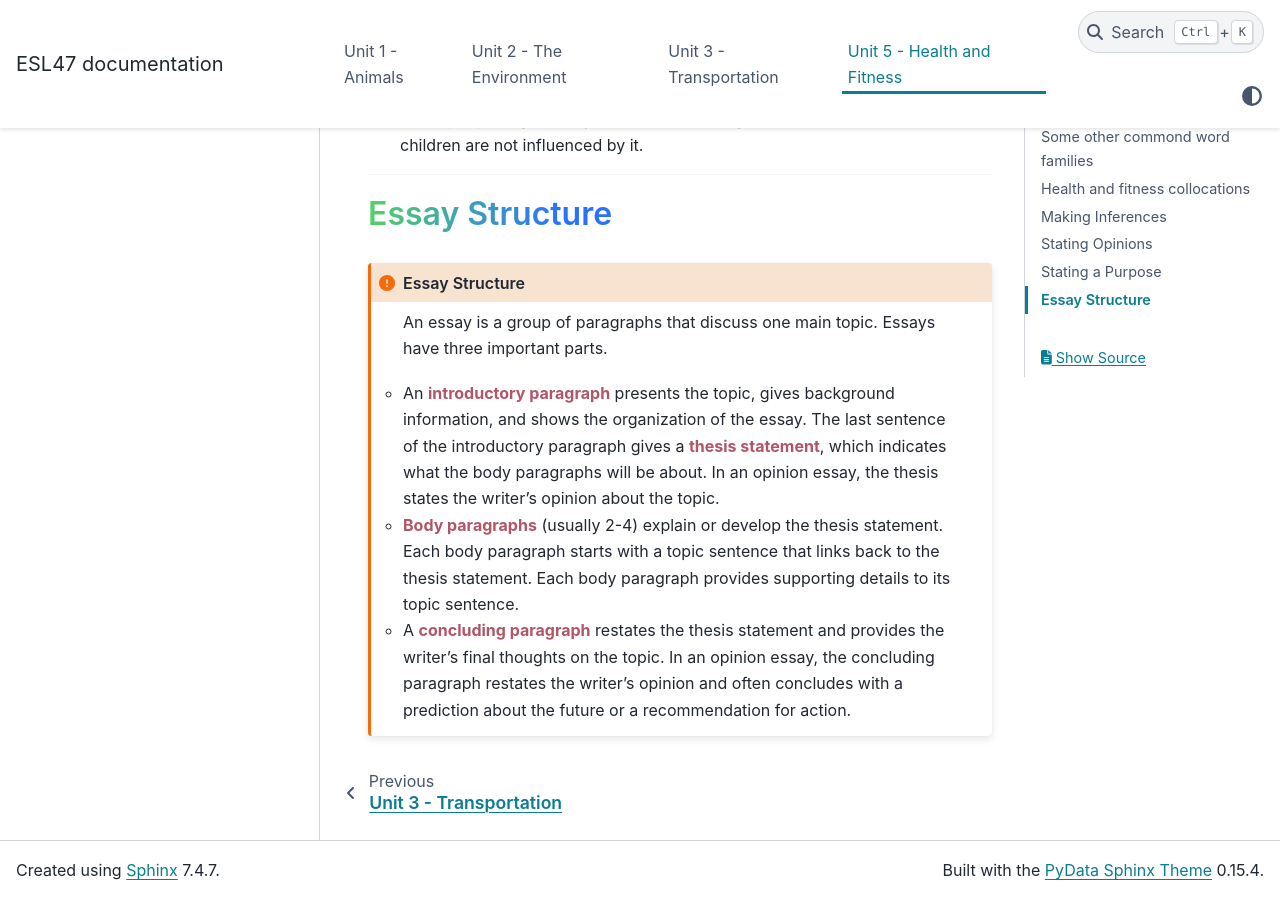
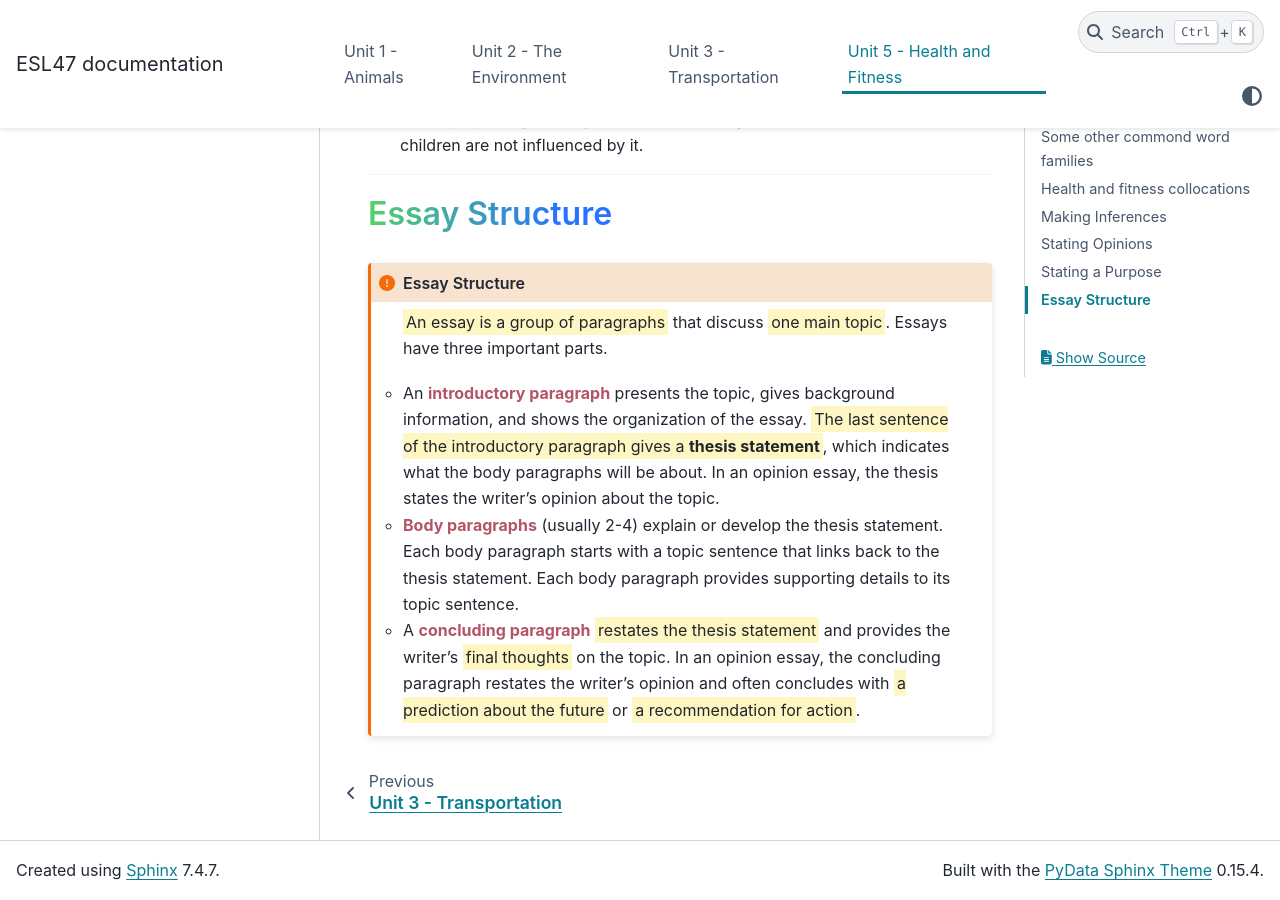
Before and after one commit to vpa24/ESL-47---Intermediate-Low-Integrated-Reading-Writing, a Sphinx documentation site: the page built from docs/source/unit5.md, in a window 1280 px wide and 900 px high, scrolled down 7032 px. Built offline with Sphinx 7.4.7 and the PyData theme 0.15.4, drawn with Linux system fonts in a browser that asks for light colours; some web fonts are replaced.

Commit message:
update content's style

````diff
--- a/docs/source/unit5.md
+++ b/docs/source/unit5.md
@@ -414,10 +414,8 @@ You can aslo use ___so___ or ___so that___  + S + V. There are usually followed
 ```{admonition} Essay Structure
 :class: important
 
-An essay is a group of paragraphs that discuss one main topic. Essays have three important parts.
-- An **introductory paragraph** presents the topic, gives background information, and shows the organization of the essay. The last sentence of the introductory paragraph gives a **thesis statement**, which indicates what the body paragraphs will be about. In an opinion essay, the thesis states the writer's opinion about the topic.
+<mark style="background: #FFF3A3A6;">An essay is a group of paragraphs</mark> that discuss <mark style="background: #FFF3A3A6;">one main topic</mark>. Essays have three important parts.
+- An **introductory paragraph** presents the topic, gives background information, and shows the organization of the essay. <mark style="background: #FFF3A3A6;">The last sentence of the introductory paragraph gives a <span style="font-weight:bold">thesis statement</span></mark>, which indicates what the body paragraphs will be about. In an opinion essay, the thesis states the writer's opinion about the topic.
 - **Body paragraphs** (usually 2-4) explain or develop the thesis statement. Each body paragraph starts with a topic sentence that links back to the thesis statement. Each body paragraph provides supporting details to its topic sentence.
-- A **concluding paragraph** restates the thesis statement and provides the writer's final thoughts
-on the topic. In an opinion essay, the concluding paragraph restates the writer's opinion and
-often concludes with a prediction about the future or a recommendation for action.
+- A **concluding paragraph** <mark style="background: #FFF3A3A6;">restates the thesis statement</mark> and provides the writer's <mark style="background: #FFF3A3A6;">final thoughts</mark> on the topic. In an opinion essay, the concluding paragraph restates the writer's opinion and often concludes with <mark style="background: #FFF3A3A6;">a prediction about the future</mark> or <mark style="background: #FFF3A3A6;">a recommendation for action</mark>.
 ```
````
